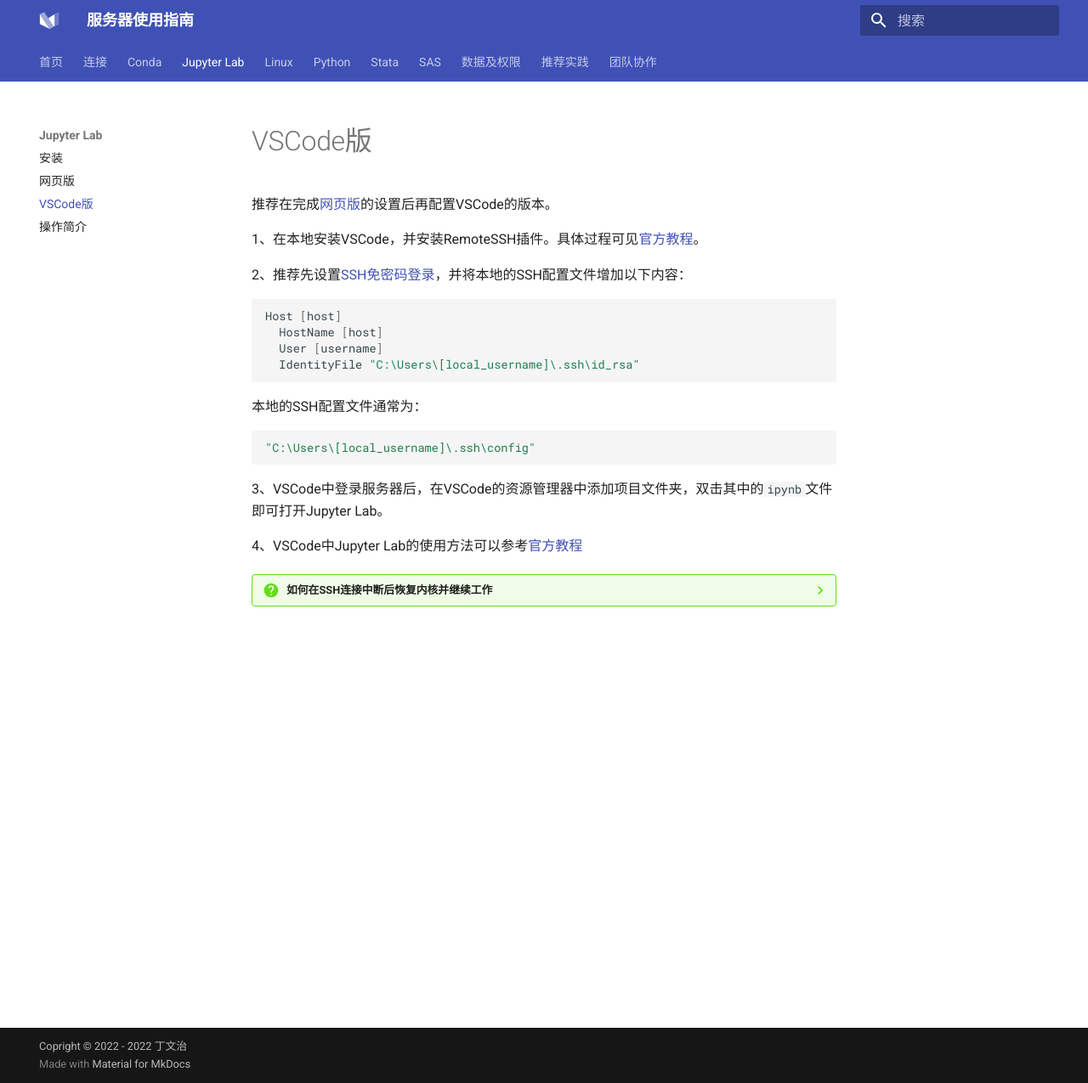
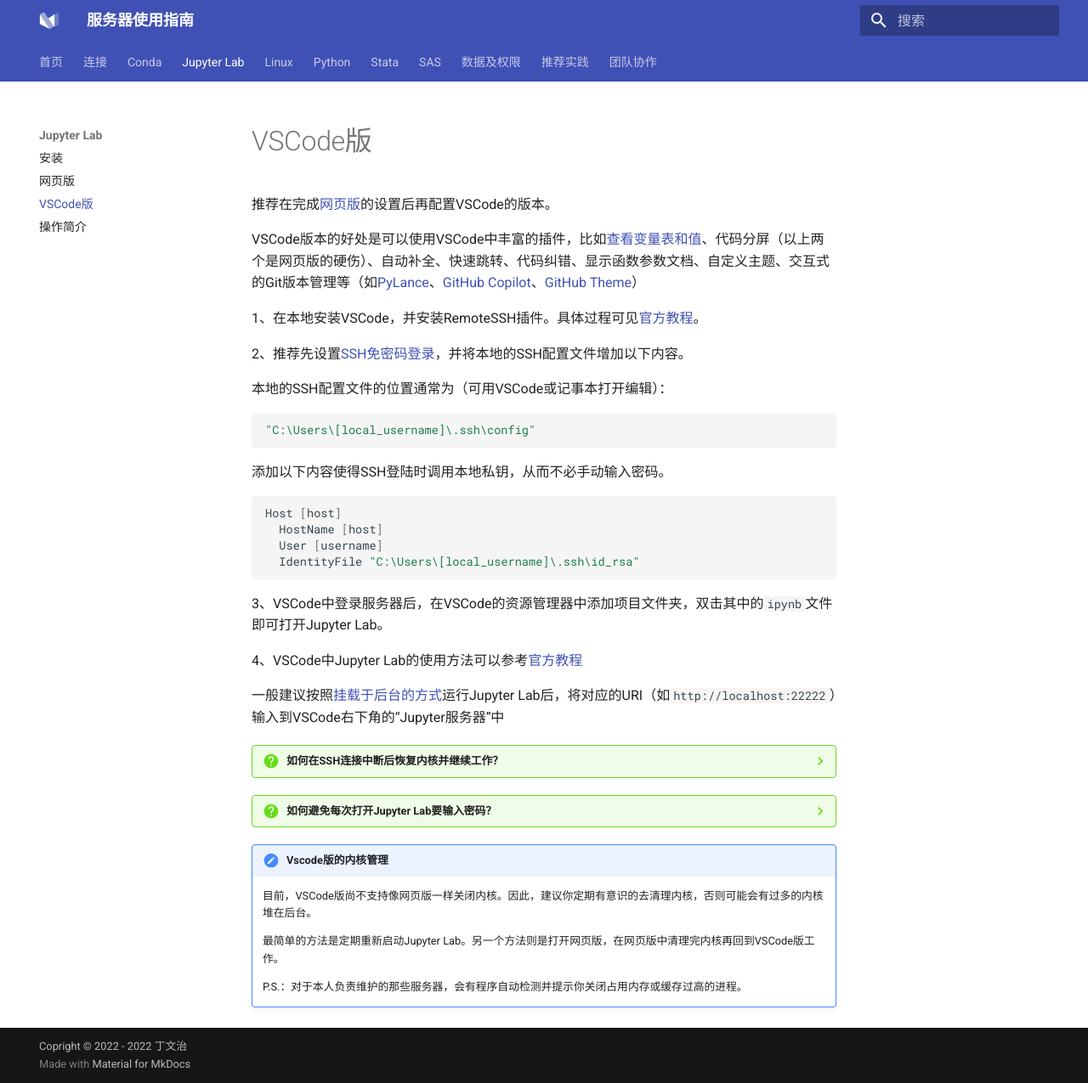
Before and after one commit to Wenzhi-Ding/Server-User-Guide, an MkDocs documentation site: the page built from docs/03-jupyter/vscode.md, in a window 1280 px wide and 1275 px high. Shown: the whole window at 85% size. Built offline with MkDocs 1.6.1 and Material for MkDocs 9.7.7, drawn with Linux system fonts in a browser that asks for light colours.

Commit message:
Improve VSCode + Jupyter Lab

````diff
--- a/docs/03-jupyter/vscode.md
+++ b/docs/03-jupyter/vscode.md
@@ -1,8 +1,18 @@
 推荐在完成[网页版](03-jupyter/web)的设置后再配置VSCode的版本。
+
+VSCode版本的好处是可以使用VSCode中丰富的插件，比如[查看变量表和值](https://code.visualstudio.com/docs/datascience/jupyter-notebooks#_variable-explorer-and-data-viewer)、代码分屏（以上两个是网页版的硬伤）、自动补全、快速跳转、代码纠错、显示函数参数文档、自定义主题、交互式的Git版本管理等（如[PyLance](https://github.com/microsoft/pylance-release)、[GitHub Copilot](https://github.com/features/copilot)、[GitHub Theme](https://marketplace.visualstudio.com/items?itemName=GitHub.github-vscode-theme)）
 
 1、在本地安装VSCode，并安装RemoteSSH插件。具体过程可见[官方教程](https://code.visualstudio.com/docs/remote/ssh)。
 
-2、推荐先设置[SSH免密码登录](08-linux/pubkey)，并将本地的SSH配置文件增加以下内容：
+2、推荐先设置[SSH免密码登录](/08-linux/pubkey)，并将本地的SSH配置文件增加以下内容。
+
+本地的SSH配置文件的位置通常为（可用VSCode或记事本打开编辑）：
+
+```bash
+"C:\Users\[local_username]\.ssh\config"
+```
+
+添加以下内容使得SSH登陆时调用本地私钥，从而不必手动输入密码。
 
 ```bash
 Host [host]
@@ -11,20 +21,32 @@
   IdentityFile "C:\Users\[local_username]\.ssh\id_rsa"
 ```
 
-本地的SSH配置文件通常为：
-
-```bash
-"C:\Users\[local_username]\.ssh\config"
-```
-
 3、VSCode中登录服务器后，在VSCode的资源管理器中添加项目文件夹，双击其中的`ipynb`文件即可打开Jupyter Lab。
 
 4、VSCode中Jupyter Lab的使用方法可以参考[官方教程](https://code.visualstudio.com/docs/datascience/jupyter-notebooks)
 
-??? question "如何在SSH连接中断后恢复内核并继续工作"
+一般建议按照[挂载于后台的方式](/08-linux/screen)运行Jupyter Lab后，将对应的URI（如`http://localhost:22222`）输入到VSCode右下角的“Jupyter服务器”中
 
-	首先需要确保已按照[该方式](08-linux/screen)运行Jupyter Lab。
+??? question "如何在SSH连接中断后恢复内核并继续工作？"
+
+	首先需要确保已按照[该方式](/08-linux/screen)运行Jupyter Lab。
 
 	在右上角的内核选择中，选择此前该笔记本的内核即可。
 
 	<figure><img src="/assets/jupyter-vscode-restore-kernel.png"></figure>
+
+??? question "如何避免每次打开Jupyter Lab要输入密码？"
+
+	可以将Jupyter Lab设置为“固定Token”登录。在服务器端，打开`~/.jupyter/jupyter_lab_config.py`，找到`c.ServerApp.token`，并将其值设为一个指定的字符串，比如`foobar`。
+
+	此后重新启动Jupyter Lab，你会发现系统提示的URI已经变为了`http://localhost:22222/lab?token=foobar`。你只需要将这个URI输入给VSCode右下角的“Jupyter服务器”即可免于每次登录输入Jupyter Lab的密码。
+
+	同时设置[公钥登录SSH](/08-linux/pubkey)和Token登录Jupyter Lab将使得你不需要输入任何密码即可开始工作。
+
+!!! VSCode版的内核管理
+
+	目前，VSCode版尚不支持像网页版一样关闭内核。因此，建议你定期有意识的去清理内核，否则可能会有过多的内核堆在后台。
+
+	最简单的方法是定期重新启动Jupyter Lab。另一个方法则是打开网页版，在网页版中清理完内核再回到VSCode版工作。
+
+	P.S.：对于本人负责维护的那些服务器，会有程序自动检测并提示你关闭占用内存或缓存过高的进程。
````
